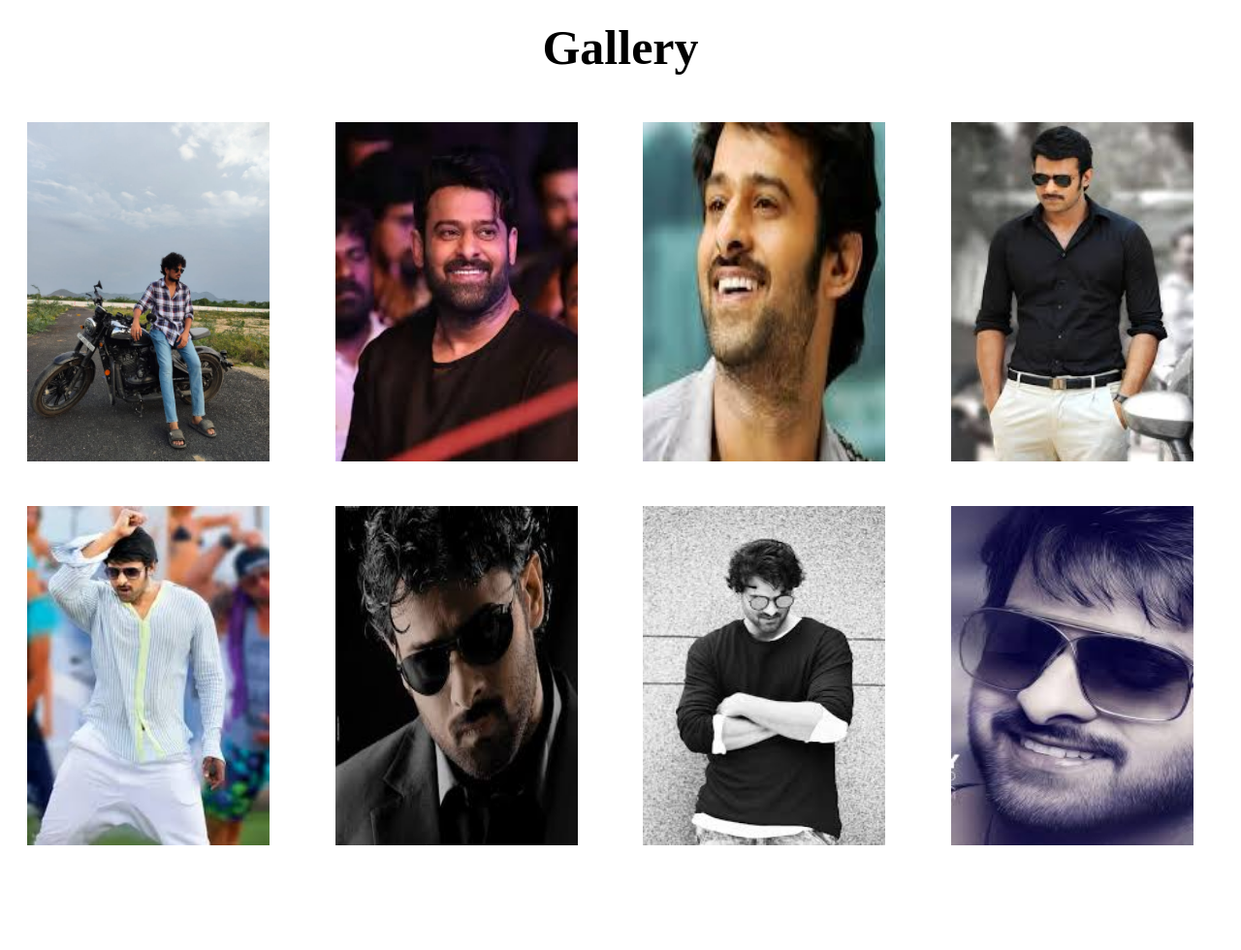
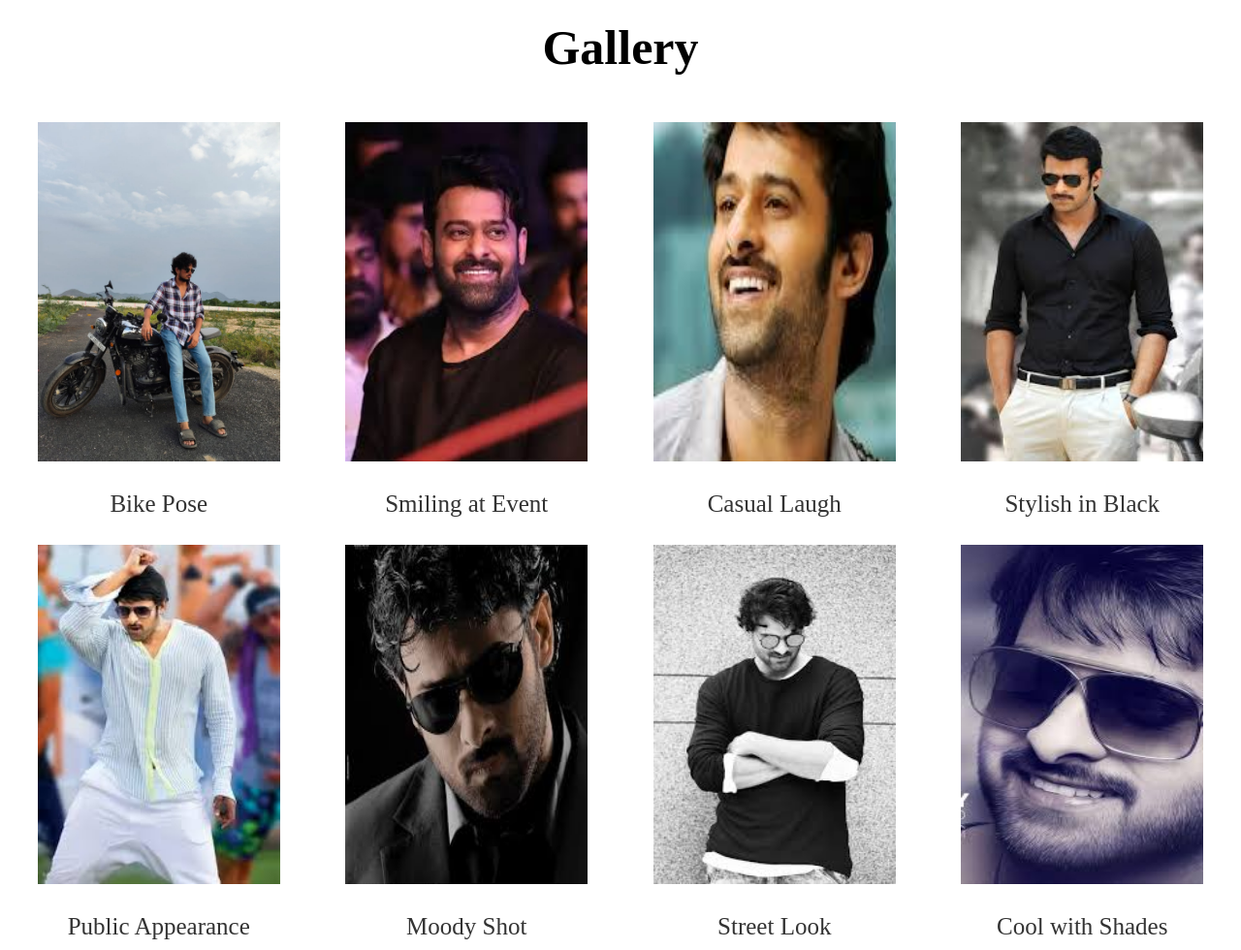
Before and after one commit to shafiuzma33/responsive-gallery, a plain HTML site: page index.html in a window 1280 px wide. Shown: the whole page at 97% size. Before the commit the page ends 900 px from the top, so only its background shows below. Drawn offline with Linux system fonts and the light colour scheme.

Commit message:
first commit

```diff
--- a/css/grid.css
+++ b/css/grid.css
@@ -24,6 +24,17 @@ h1{
     padding: 10px;
 }
 
+.photo {
+    text-align: center;
+}
+
+.photo p {
+    margin-top: 8px;
+    font-size: 25px;
+    color: #333;
+}
+
+
 @media(max-width: 1024px){
     .images{
         grid-template-columns: repeat(3,1fr);
--- a/index.html
+++ b/index.html
@@ -16,15 +16,38 @@
     <h1>Gallery</h1>
 
     <div class="images">
-        <img src="./images/WhatsApp Image 2025-07-30 at 22.10.42_5d5282e3.jpg" alt="">
-        <img src="./images/WhatsApp Image 2025-08-03 at 21.37.41_028f1a68.jpg" alt="">
-        <img src="./images/WhatsApp Image 2025-08-03 at 21.37.41_0cc50f3a.jpg" alt="">
-        <img src="./images/WhatsApp Image 2025-08-03 at 21.37.41_4cbce110.jpg "alt="">
-        <img src="./images/WhatsApp Image 2025-08-03 at 21.37.41_7327cc43.jpg" alt="">
-        <img src="./images/WhatsApp Image 2025-08-03 at 21.37.41_affa1927.jpg" alt="">
-        <img src="./images/WhatsApp Image 2025-08-03 at 21.37.41_b713611b.jpg" alt="">
-        <img src="./images/WhatsApp Image 2025-08-03 at 21.37.42_6c066b1c.jpg" alt="">
+    <div class="photo">
+      <img src="./images/WhatsApp Image 2025-07-30 at 22.10.42_5d5282e3.jpg" alt="Photo 1">
+      <p>Bike Pose</p>
     </div>
-
+    <div class="photo">
+      <img src="./images/WhatsApp Image 2025-08-03 at 21.37.41_028f1a68.jpg" alt="Photo 2">
+      <p>Smiling at Event</p>
+    </div>
+    <div class="photo">
+      <img src="./images/WhatsApp Image 2025-08-03 at 21.37.41_0cc50f3a.jpg" alt="Photo 3">
+      <p>Casual Laugh</p>
+    </div>
+    <div class="photo">
+      <img src="./images/WhatsApp Image 2025-08-03 at 21.37.41_4cbce110.jpg" alt="Photo 4">
+      <p>Stylish in Black</p>
+    </div>
+    <div class="photo">
+      <img src="./images/WhatsApp Image 2025-08-03 at 21.37.41_7327cc43.jpg" alt="Photo 5">
+      <p>Public Appearance</p>
+    </div>
+    <div class="photo">
+      <img src="./images/WhatsApp Image 2025-08-03 at 21.37.41_affa1927.jpg" alt="Photo 6">
+      <p>Moody Shot</p>
+    </div>
+    <div class="photo">
+      <img src="./images/WhatsApp Image 2025-08-03 at 21.37.41_b713611b.jpg" alt="Photo 7">
+      <p>Street Look</p>
+    </div>
+    <div class="photo">
+      <img src="./images/WhatsApp Image 2025-08-03 at 21.37.42_6c066b1c.jpg" alt="Photo 8">
+      <p>Cool with Shades</p>
+    </div>
+  </div>
 </body>
 </html>
```
